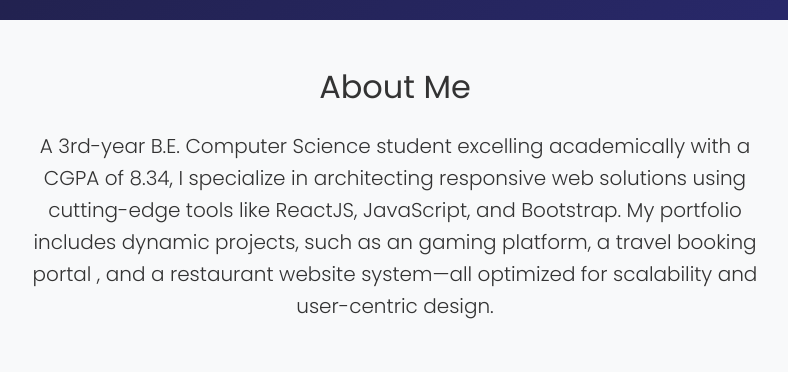
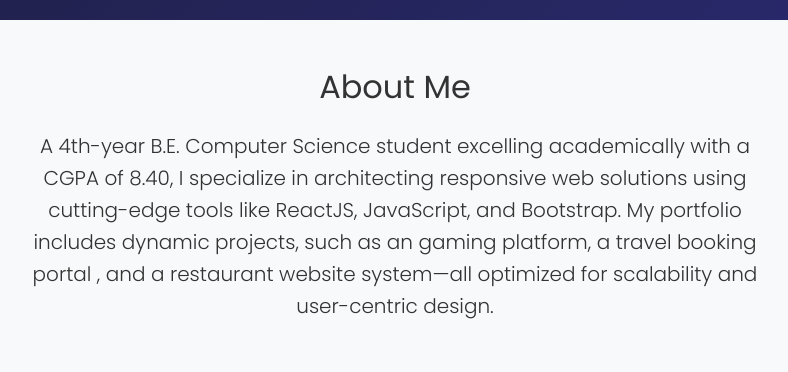
Before and after one commit to 22bcs16876-Neha/Portfolio_website, a plain HTML site: page index.html in a window 1280 px wide. Shown: the part 780-1152 px from the top of the page, 245-1033 px from the left. Drawn offline with nearby package versions, Linux system fonts and the light colour scheme.

Commit message:
Update index.html

```diff
--- a/index.html
+++ b/index.html
@@ -53,7 +53,7 @@
       <div class="row">
         <div class="col-lg-8 mx-auto">
           <p class="lead text-center">
-            A 3rd-year B.E. Computer Science student excelling academically with a CGPA of 8.34, I specialize in architecting responsive web solutions using cutting-edge tools like ReactJS, JavaScript, and Bootstrap. My portfolio includes dynamic projects, such as an gaming platform, a travel booking portal , and a restaurant website system—all optimized for scalability and user-centric design. </p>
+            A 4th-year B.E. Computer Science student excelling academically with a CGPA of 8.40, I specialize in architecting responsive web solutions using cutting-edge tools like ReactJS, JavaScript, and Bootstrap. My portfolio includes dynamic projects, such as an gaming platform, a travel booking portal , and a restaurant website system—all optimized for scalability and user-centric design. </p>
         </div>
       </div>
     </div>
```
